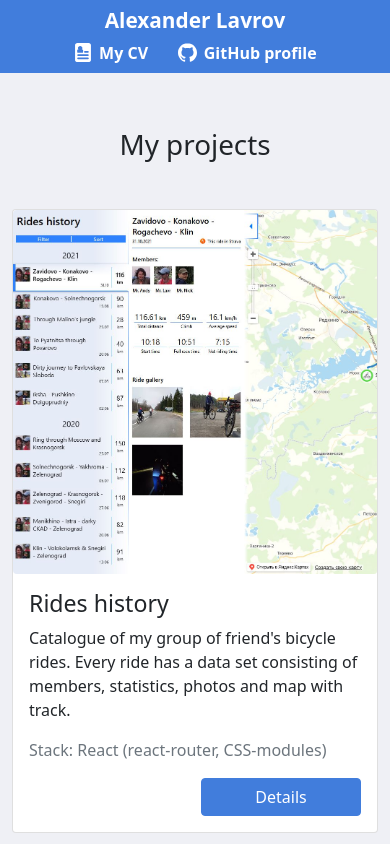
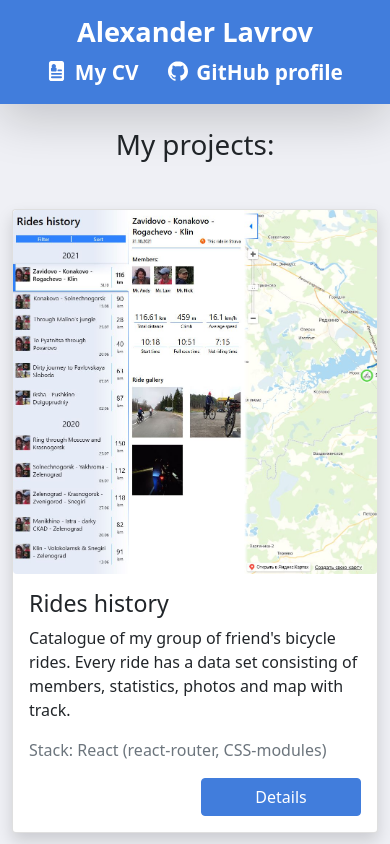
Before and after one commit to lavrov88/portfolio, a plain HTML site: page index.html in a window 390 px wide. Shown: the top 844 px of the page. Drawn offline with Linux system fonts and the light colour scheme.

Commit message:
one more project, design improvements

```diff
--- a/css/style.css
+++ b/css/style.css
@@ -9,25 +9,11 @@ body {
 
 /* HEADER */
 
-@media (max-width: 776px) {
-   header.navbar {
-      padding-top: 0.5rem;
-      padding-bottom: 0.5rem;
-   }
-   .header_content {
-      flex-direction: column;
-   }
-   header h2 {
-      font-size: 1.3rem;
-   }
-   header .fs-5 {
-      font-size: 1rem !important;
-   }
+#header {
+   transition: padding-top 0.3s ease, padding-bottom 0.3s ease;
 }
-
-.navbar {
-   padding-top: 1.5rem;
-   padding-bottom: 1.5rem;
+#header h2, #header a, #header .header_link_icon {
+   transition: all 0.3s ease;
 }
 
 .header_links {
@@ -41,10 +27,58 @@ body {
    margin-right: 0.3rem;
    transform: translateY(-10%);
 }
+
+/* HEADER SHRINK */
+
+#header.header-shrink {
+   padding-top: 0.7rem !important;
+   padding-bottom: 0.7rem !important;
+}
+#header.header-shrink h2 {
+   font-size: 1.6rem;
+}
+#header.header-shrink a {
+   font-size: 1.1rem !important;
+}
+#header.header-shrink .header_link_icon {
+   height: 1.2rem;
+   transform: translateY(-15%);
+}
+
+/* HEADER MOBILE */
+
 @media (max-width: 776px) {
+   #header {
+      padding-top: 1rem !important;
+      padding-bottom: 1rem !important;
+   }
+   .header_content {
+      flex-direction: column;
+   }
+   #header h2 {
+      font-size: 1.7rem;
+   }
+   #header .fs-5 {
+      font-size: 1.3rem !important;
+   }
    .header_link_icon {
       height: 1.2rem;
-      margin-right: 0.15rem;
+      margin-right: 0.2rem;
+      transform: translateY(-15%);
+   }
+
+   /* HEADER MOBILE SHRINK */
+
+   #header.header-shrink {
+      padding-top: 0.5rem !important;
+      padding-bottom: 0.5rem !important;
+   }
+   #header.header-shrink h2 {
+      font-size: 1.5rem;
+   }
+   #header.header-shrink .header_link_icon {
+      height: 1.1rem;
+      transform: translateY(-10%);
    }
 }
 
--- a/index.html
+++ b/index.html
@@ -11,17 +11,17 @@
 <body id="page-top">
 
    <!-- HEADER -->
-   <header class="navbar navbar-expand-lg bg-primary fixed-top">
+   <header id="header" class="navbar navbar-expand-lg py-4 bg-primary fixed-top shadow-lg">
       <div class="container header_content">
          <div class="header_title">
             <h2 class="text-white"><strong>Alexander Lavrov</strong></h2>
          </div>
          <nav class="header_links fw-bolder">
             <a class="text-white fs-5 text-decoration-none" href="#">
-               <img class="header_link_icon" src="/img/curriculum-vitae-svgrepo-com.svg" alt="">
+               <img class="header_link_icon" src="./img/curriculum-vitae-svgrepo-com.svg" alt="">
                My CV</a>
             <a class="text-white fs-5 text-decoration-none" href="https://github.com/lavrov88" target="_blank">
-               <img class="header_link_icon" src="/img/github-svgrepo-com.svg" alt="">
+               <img class="header_link_icon" src="./img/github-svgrepo-com.svg" alt="">
                GitHub profile</a>
          </nav>
       </div>
@@ -32,7 +32,7 @@
       <div class="container main-container">
 
          <div class="col-md-12" style="margin: 0 auto">
-            <h1 class="page-section-heading mb-5 text-center">My projects</h1>
+            <h1 class="page-section-heading mb-5 text-center">My projects:</h1>
          </div>
          <div id="card-items" class="cards d-flex flex-column align-items-center">
          </div>
--- a/js/data.js
+++ b/js/data.js
@@ -51,7 +51,7 @@ const projects = [
       name: 'Efficient shopping list',
       imgPreview: 'shopping_1.png',
       images: ['shopping_1.png', 'shopping_2.png', 'shopping_3.png', 'shopping_4.png', 'shopping_mob.png'],
-      description: "Simple app, which help you to manage your shopping",
+      description: "Shopping app with easy access to all lists and ability to quickly create several items.",
       functionality: [
          "All lists together are placed on a screen, goods can be turned to bought by one click",
          "You can add several new goods at one moment. Just write them in add-goods menu, separating with commas.",
@@ -93,6 +93,26 @@ const projects = [
       deployed: 'https://lavrov88.github.io/social/'
    },
    {
+      id: 'todo-list',
+      name: 'Todo List',
+      imgPreview: 'todo_1.png',
+      images: ['todo_1.png', 'todo_2.png', 'todo_3.png'],
+      description: 'Simple todo app with ability to edit tasks and change their priority',
+      functionality: [
+         'Add, delete, edit tasks, toggle them as completed or change priority',
+         'New task can be added by pressing "+" button or Enter on keyboard',
+         'Task options appears on hover. On mobile version there is options button at the right side.',
+         "App data is saved to local storage and  is being loaded when the app starts",
+         "Too long names of tasks are trimmed. Also empty new task's name is checked.",
+      ],
+      stackShort: "HTML, CSS, JS",
+      stackFull: [
+         'HTML, CSS, JS'
+      ],
+      github: 'https://github.com/lavrov88/todo-list',
+      deployed: "https://lavrov88.github.io/todo-list/"
+   },
+   {
       id: 'portfolio',
       name: 'Portfolio',
       imgPreview: 'portfolio_1.png',
--- a/js/script.js
+++ b/js/script.js
@@ -1,4 +1,6 @@
 window.addEventListener('DOMContentLoaded', event => {
+
+   // PROJECT MODAL
 
    const getImages = (project, paths) => {
       let output = ''
@@ -17,30 +19,6 @@ window.addEventListener('DOMContentLoaded', event => {
          output += `<li class="mb-2">${item}</li>`
       })
       return output + '</ul>'
-   }
-
-   const generateProjectCard = ({ id, name, imgPreview, description, stackShort }) => {
-      return `
-      <div class="card mb-5 col-lg-10">
-         <div class="row g-0">
-            <div class="col-md-4" data-bs-toggle="modal" data-bs-target="#${id}Modal">
-               <img src="./img/projects/${id}/${imgPreview}" class="img-fluid rounded-start card-img" alt="${id}">
-            </div>
-            <div class="col-md-8">
-               <div class="card-body d-flex flex-column justify-content-between">
-                  <div class="card_description">
-                     <h3 class="card-title" data-bs-toggle="modal" data-bs-target="#${id}Modal">${name}</h3>
-                     <p class="card-text">${description}</p>
-                        <p class="card-text text-muted">Stack: ${stackShort}</p>
-                  </div>
-                  <div class="d-flex justify-content-end align-items-end mt-3">
-                     <button class="btn btn-primary btn-details" type="button" data-bs-toggle="modal" data-bs-target="#${id}Modal">Details</button>
-                     </div>
-               </div>
-            </div>
-         </div>
-      </div>
-      `
    }
 
    const generateProjectModal = ({ id, name, images, description, functionality, stackFull, github, deployed }) => {
@@ -84,6 +62,50 @@ window.addEventListener('DOMContentLoaded', event => {
       `
    }
 
+   // PROJECT CARD
+
+   const generateProjectCard = ({ id, name, imgPreview, description, stackShort }) => {
+      return `
+      <div class="card mb-5 col-lg-10 shadow">
+         <div class="row g-0">
+            <div class="col-md-4" data-bs-toggle="modal" data-bs-target="#${id}Modal">
+               <img src="./img/projects/${id}/${imgPreview}" class="img-fluid rounded-start card-img" alt="${id}">
+            </div>
+            <div class="col-md-8">
+               <div class="card-body d-flex flex-column justify-content-between">
+                  <div class="card_description">
+                     <h3 class="card-title" data-bs-toggle="modal" data-bs-target="#${id}Modal">${name}</h3>
+                     <p class="card-text">${description}</p>
+                        <p class="card-text text-muted">Stack: ${stackShort}</p>
+                  </div>
+                  <div class="d-flex justify-content-end align-items-end mt-3">
+                     <button class="btn btn-primary btn-details" type="button" data-bs-toggle="modal" data-bs-target="#${id}Modal">Details</button>
+                     </div>
+               </div>
+            </div>
+         </div>
+      </div>
+      `
+   }
+
+   // HEADER SHRINK
+
+   const headerShrink = () => {
+      const headerItem = document.querySelector('#header')
+
+      if (!headerItem) {
+         return
+      }
+      if (window.scrollY < 100) {
+         headerItem.classList.remove('header-shrink')
+      } else {
+         headerItem.classList.add('header-shrink')
+      }
+   }
+
+   headerShrink()
+   document.addEventListener('scroll', headerShrink)
+
    const cardItems = document.querySelector('#card-items')
    const modalsItems = document.querySelector('#project-modals')
 
@@ -92,4 +114,6 @@ window.addEventListener('DOMContentLoaded', event => {
       modalsItems.innerHTML += generateProjectModal(project)
    })
 
+
+
 })
```
Also changed, not shown: img/projects/todo-list/todo_1.png (added), img/projects/todo-list/todo_2.png (added), img/projects/todo-list/todo_3.png (added), 1 other file.
